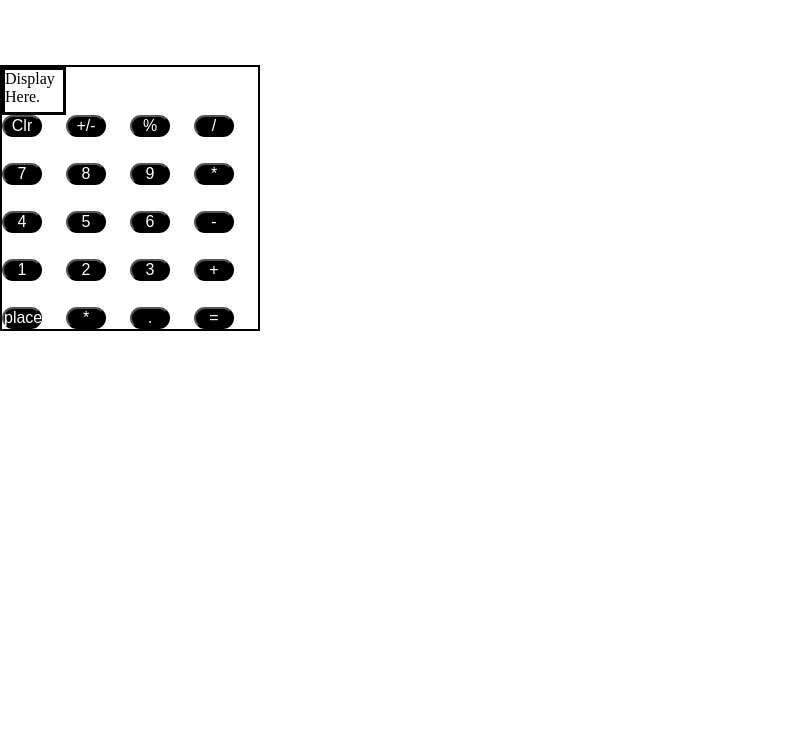
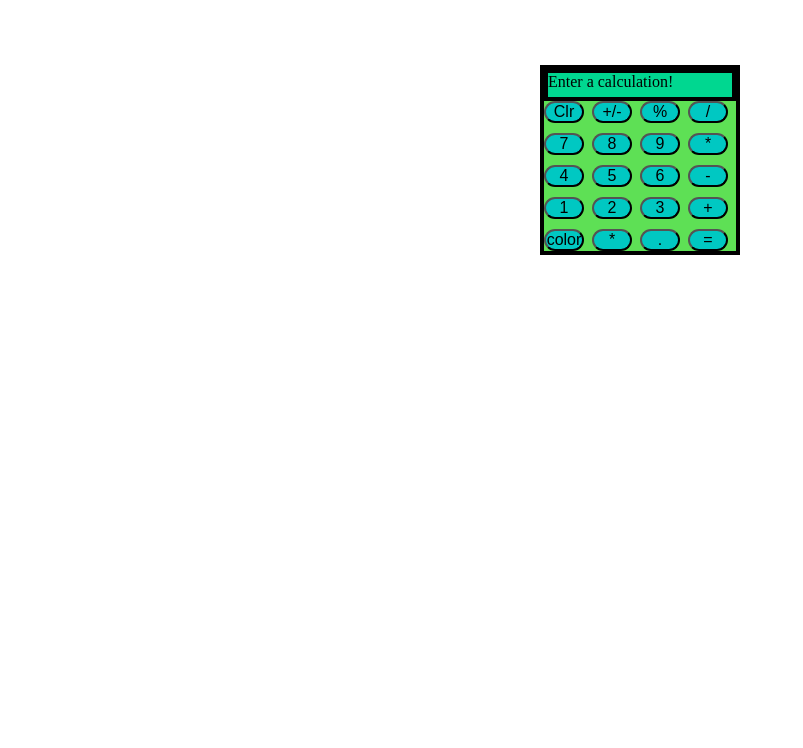
Before and after one commit to supernova147/Calculator, a plain HTML site: page index.html in a window 1280 px wide. Shown: the part 52-800 px from the top of the page, without its empty margins (0-803 px from the left). Drawn offline with Linux system fonts and the light colour scheme.

Commit message:
[UPDATE]--- Added new color scheme to the cal layout. Not finalized. Will start working on JS w/ buttons.

```diff
--- a/index.html
+++ b/index.html
@@ -13,11 +13,8 @@
 <main>
     <section class="button_layout">
         <div class="cal_display" id="cal_output">
-            <p>Display Here.</p>
+            <p>Enter a calculation!</p>
         </div>
-        <div></div>
-        <div></div>
-        <div></div>
         <div>
             <button class="cal_buttons" id="button_C">Clr</button>
         </div>
@@ -67,7 +64,7 @@
             <button class="cal_buttons" id="button_+">+</button>
         </div>
         <div>
-            <button class="cal_buttons" id="space">placeholder</button>
+            <button class="cal_buttons" id="space">color</button>
         </div>
         <div>
             <button class="cal_buttons" id="button_*">*</button>
--- a/script.js
+++ b/script.js
@@ -1,5 +1,17 @@
+/*
+For the calculator to work..
+I need each button to capture user input & save it
+ie: any numeral value & the function has to continue running
+until an arthimetric value is pressed.
+(& the decimal point has to be pressed ONCE and then break (maybe a switch statement?)
+then; after an arthmetric value is pressed, the user can enter another number
+then the calculation is made with enter.
+
+So: 2 values have to be saved. num1 & num2
 
 
-function ('Calculate') {
+
+*/
+function Calculate ('Calculate') {
 
 }
--- a/style.css
+++ b/style.css
@@ -6,29 +6,45 @@
 
 .button_layout {
     display: grid;
-    grid-template-columns: 4rem 4rem 4rem 4rem;
-    grid-template-rows: 3rem 3rem 3rem 3rem 3rem;
-    justify-self: center;
+    grid-template-columns: 3rem 3rem 3rem 3rem;
+    grid-template-rows: 2rem 2rem 2rem 2rem 2rem;
     margin-top: 5rem;
-    border: solid black 2px;
+    border: solid black 0.3rem;
+    background-color: #5EE055;
+}
 
+.cal_display {
+    grid-row-start: 1;
+    grid-row-end: 1;
+    grid-column-start: 1;
+    grid-column-end: 5;
+    background-color: #00D790;
+    color: black;
+}
 
+.cal_buttons {
+    grid-row-start: 1;
+    grid-row-end: 4;
+    grid-column-start: 2;
+    grid-column-end: 5;
 }
+
 .cal_display {
-    align-items: center;
-    border: solid 0.2rem black;
+    border: solid 0.3rem black;
 }
+
 .cal_buttons {
-    background-color: black;
-    color: white;
+    background-color: #00C8C2;
+    color: black;
     cursor: pointer;
     width: 2.5rem;
     font-size: 1rem;
     border-radius: 5rem;
+    align-items: center;
 }
-
+header {
+    text-align: center;
+}
 main {
-    display: flex;
-
-
+justify-items: center;
 }
```
